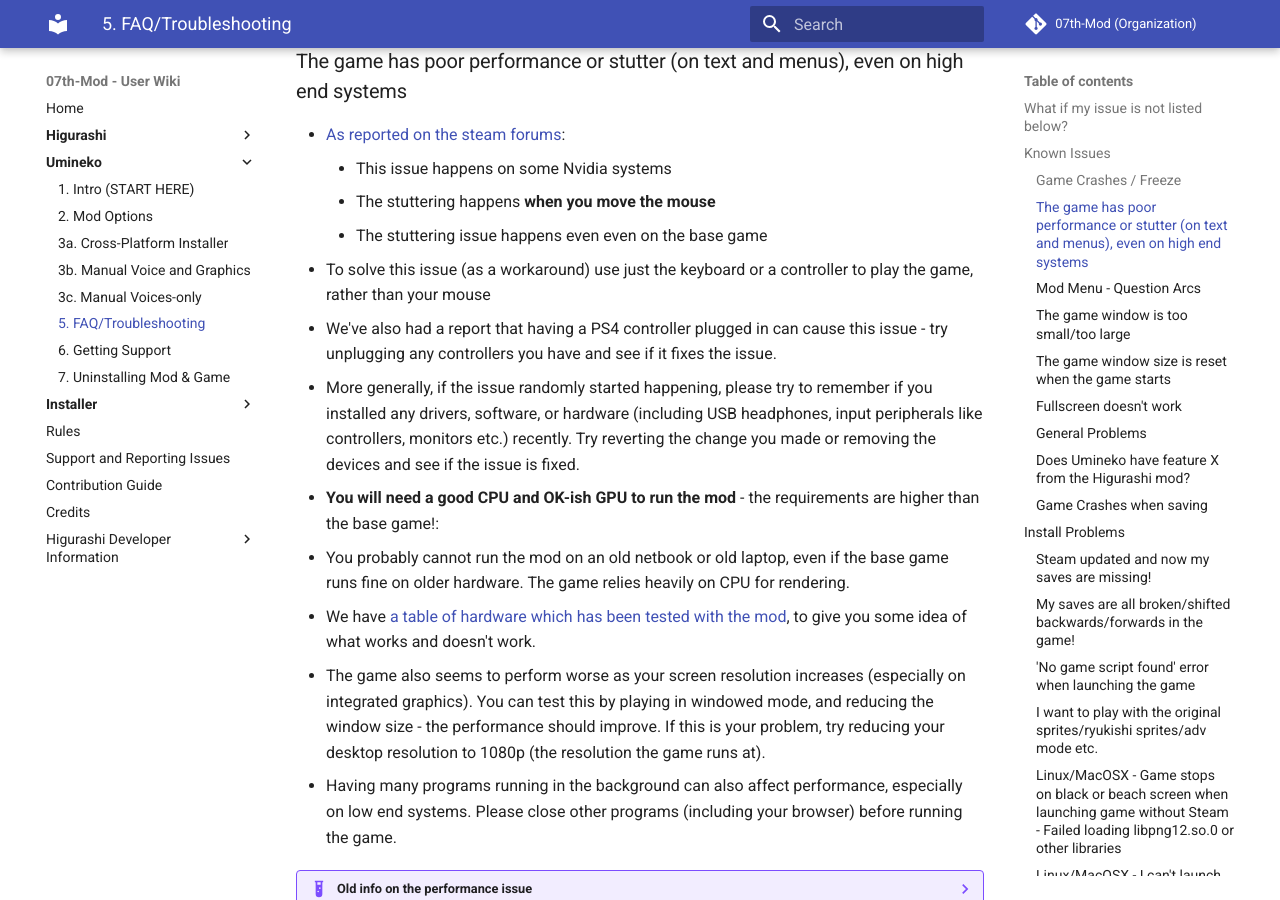
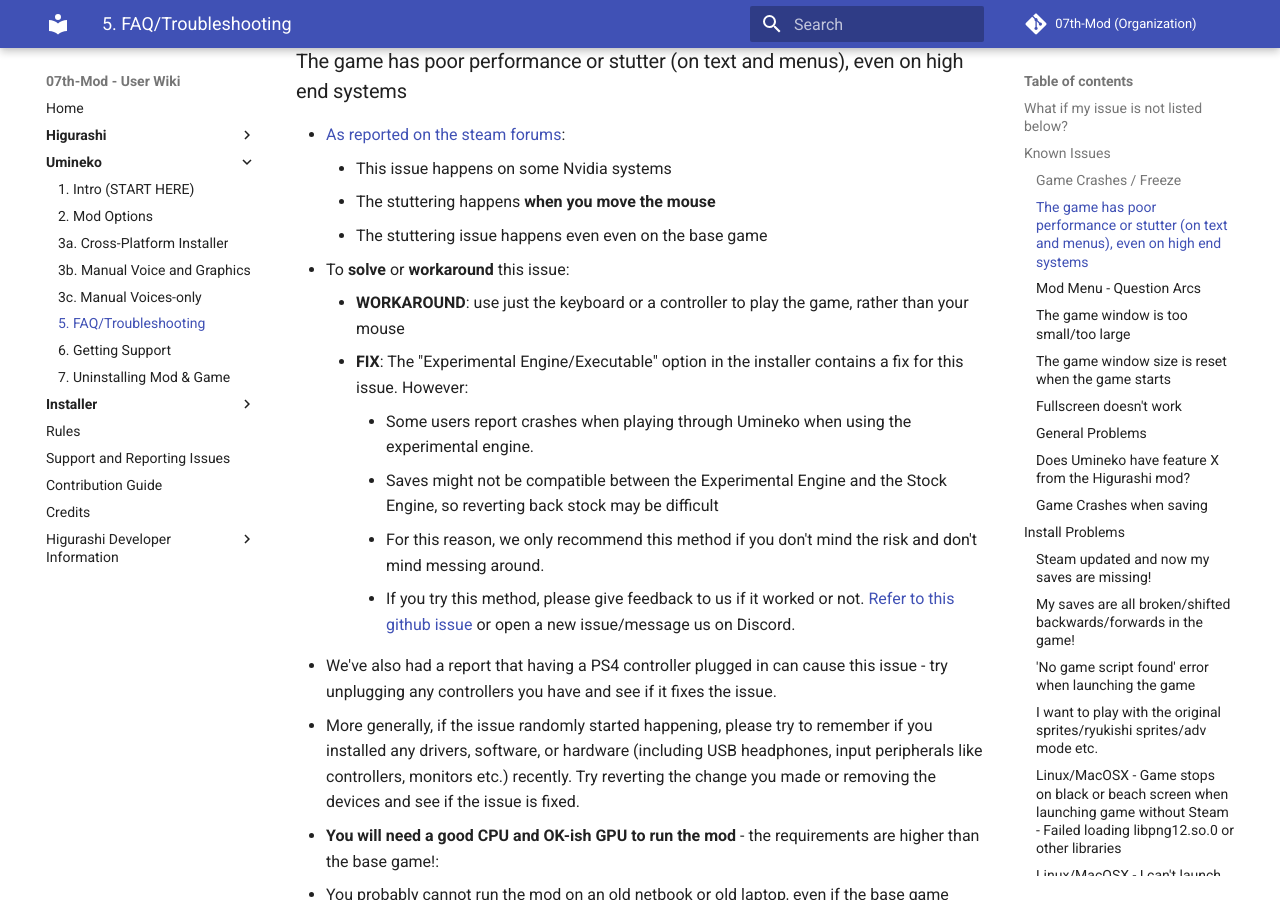
Before and after one commit to 07th-mod/wiki, an MkDocs documentation site: the page built from docs/Umineko/Umineko-Part-0-TroubleShooting-and-FAQ.md, in a window 1280 px wide and 900 px high, scrolled down 990 px. Built offline with MkDocs 1.6.1 and Material for MkDocs 9.7.7, drawn with Linux system fonts in a browser that asks for light colours.

Commit message:
Add note about experimental exe fix for Umineko stutter issue

```diff
--- a/docs/Umineko/Umineko-Part-0-TroubleShooting-and-FAQ.md
+++ b/docs/Umineko/Umineko-Part-0-TroubleShooting-and-FAQ.md
@@ -34,7 +34,13 @@
     - This issue happens on some Nvidia systems
     - The stuttering happens **when you move the mouse**
     - The stuttering issue happens even even on the base game
-- To solve this issue (as a workaround) use just the keyboard or a controller to play the game, rather than your mouse
+- To **solve** or **workaround** this issue:
+    - **WORKAROUND**: use just the keyboard or a controller to play the game, rather than your mouse
+    - **FIX**: The "Experimental Engine/Executable" option in the installer contains a fix for this issue. However:
+        - Some users report crashes when playing through Umineko when using the experimental engine.
+        - Saves might not be compatible between the Experimental Engine and the Stock Engine, so reverting back stock may be difficult
+        - For this reason, we only recommend this method if you don't mind the risk and don't mind messing around.
+        - If you try this method, please give feedback to us if it worked or not. [Refer to this github issue](https://github.com/07th-mod/umineko-question/issues/181) or open a new issue/message us on Discord.
 
 - We've also had a report that having a PS4 controller plugged in can cause this issue - try unplugging any controllers you have and see if it fixes the issue.
 
```
